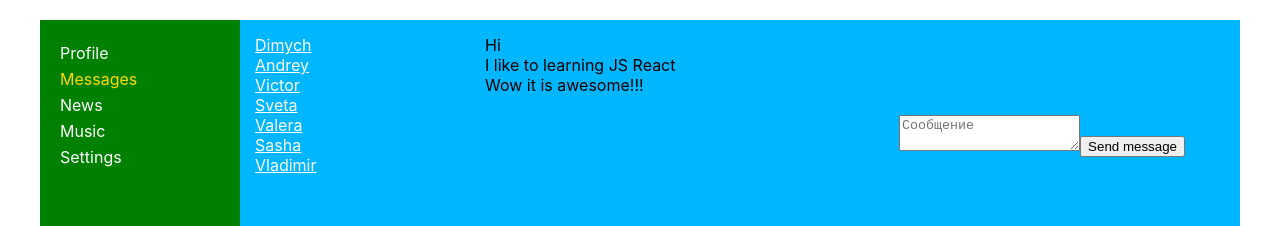
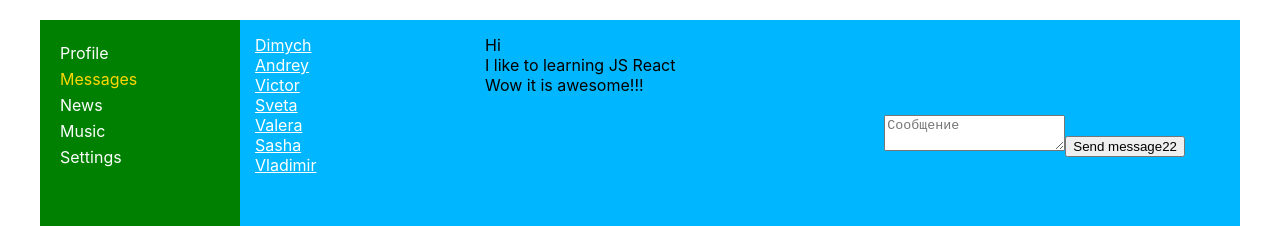
Before and after one commit to GuiderWG/first-project, a React (Create React App) app: page /dialogs in a window 1280 px wide. Shown: the top 226 px of the page. Built offline with nearby package versions, Linux system fonts and the light colour scheme.

Commit message:
Add form

```diff
--- a/src/components/Dialogs/Dialogs.jsx
+++ b/src/components/Dialogs/Dialogs.jsx
@@ -24,7 +24,7 @@ const Dialogs = (props) => {
 
           <div className={s.addMessage}>
             <textarea placeholder='Сообщение' ref={newMessageElement}/>
-            <button onClick={sendMessage}>Send message</button>
+            <button onClick={sendMessage}>Send message22</button>
           </div>
         </div>
       </div>
```
